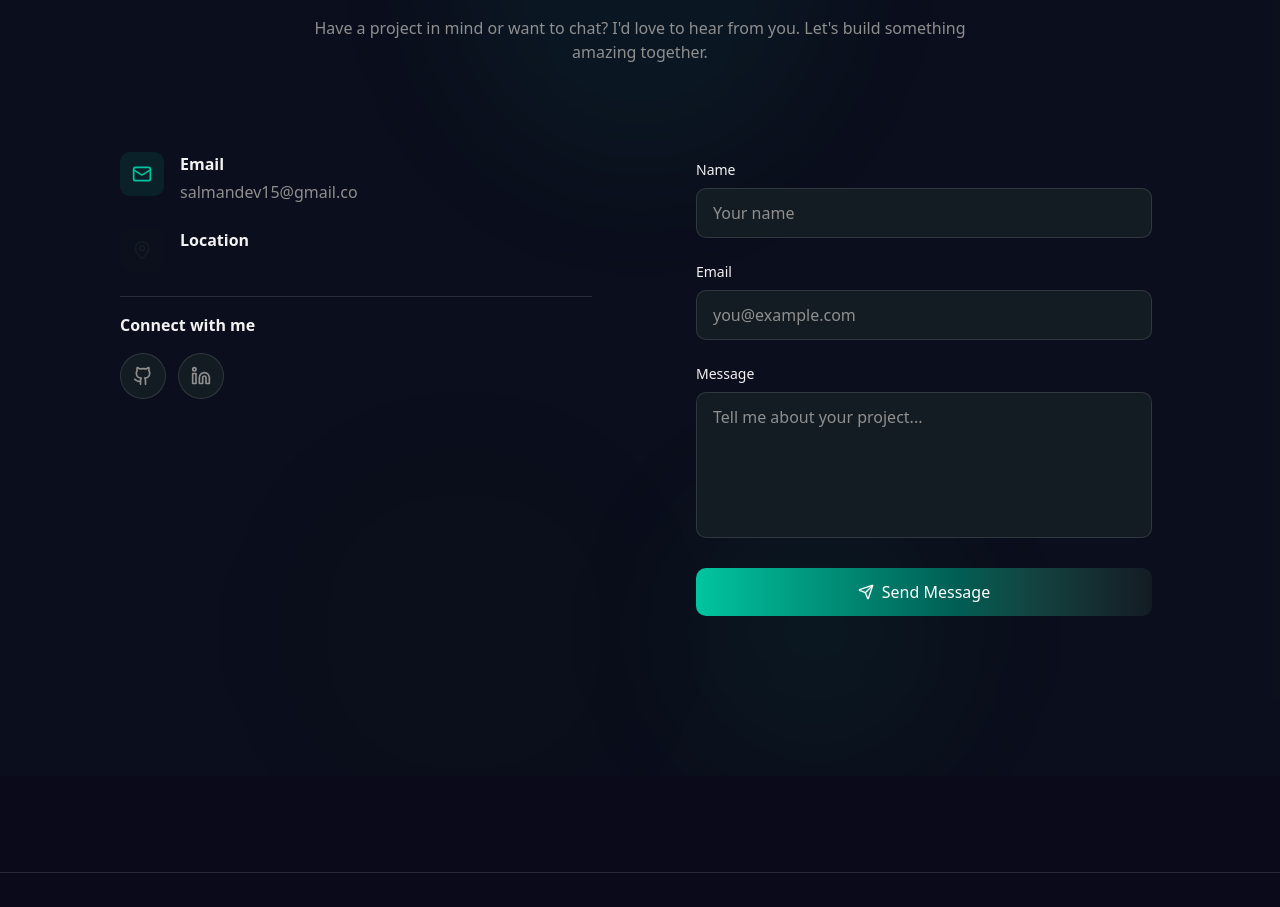
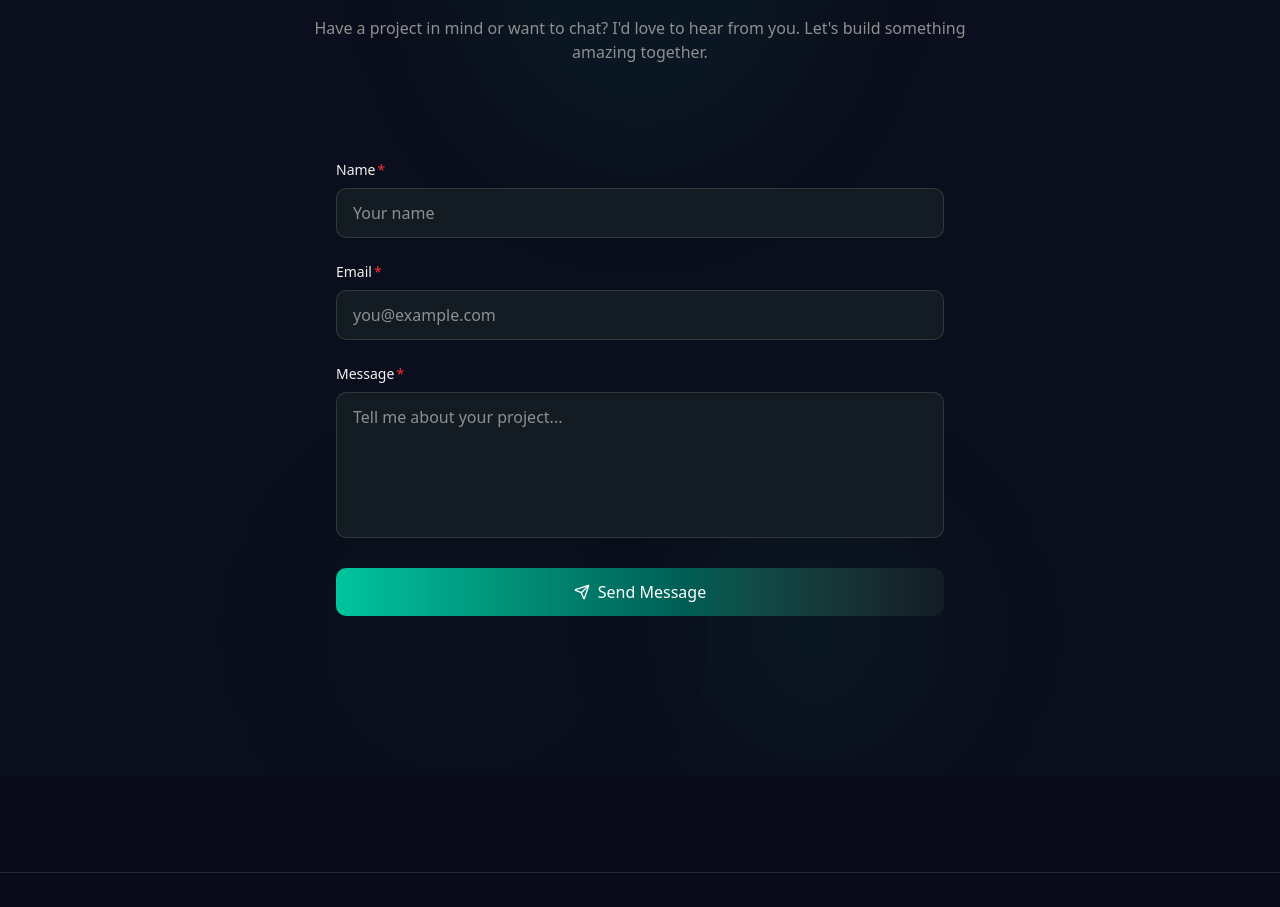
Before and after one commit to Salvero/Salvero.github.io, a Next.js app: page / in a window 1280 px wide. Shown: the part 4380-5287 px from the top of the page. Built offline with nearby package versions, Linux system fonts and the light colour scheme.

Commit message:
feat: add contact form validation with accessibility

```diff
--- a/src/components/sections/contact.tsx
+++ b/src/components/sections/contact.tsx
@@ -1,40 +1,229 @@
 "use client";
 
 import { motion, useInView } from "framer-motion";
-import { useRef, useState } from "react";
-import { Mail, MapPin, Send, Github, Linkedin } from "lucide-react";
-import { siteConfig, socialLinks } from "@/data/portfolio";
+import { useRef, useState, useCallback } from "react";
+import { Send, AlertCircle } from "lucide-react";
 import { cn } from "@/lib/utils";
 
-const socialIcons = [
-  { icon: Github, href: socialLinks.github, label: "GitHub" },
-  { icon: Linkedin, href: socialLinks.linkedin, label: "LinkedIn" },
-];
+// ============================================
+// Validation Types & Helpers
+// ============================================
+
+interface FormErrors {
+  name?: string;
+  email?: string;
+  message?: string;
+}
+
+interface FormState {
+  name: string;
+  email: string;
+  message: string;
+}
+
+/**
+ * Validates email format using RFC 5322 standard regex
+ */
+function isValidEmail(email: string): boolean {
+  const emailRegex = /^[^\s@]+@[^\s@]+\.[^\s@]+$/;
+  return emailRegex.test(email);
+}
+
+/**
+ * Validates form fields and returns error object
+ */
+function validateForm(formState: FormState): FormErrors {
+  const errors: FormErrors = {};
+
+  // Name validation
+  if (!formState.name.trim()) {
+    errors.name = "Name is required";
+  } else if (formState.name.trim().length < 2) {
+    errors.name = "Name must be at least 2 characters";
+  }
+
+  // Email validation
+  if (!formState.email.trim()) {
+    errors.email = "Email is required";
+  } else if (!isValidEmail(formState.email)) {
+    errors.email = "Please enter a valid email address";
+  }
+
+  // Message validation
+  if (!formState.message.trim()) {
+    errors.message = "Message is required";
+  } else if (formState.message.trim().length < 10) {
+    errors.message = "Message must be at least 10 characters";
+  }
+
+  return errors;
+}
+
+// ============================================
+// BEM Class Names
+// ============================================
+
+const formClasses = {
+  input: cn(
+    "w-full px-4 py-3 rounded-lg",
+    "bg-muted border border-border",
+    "focus:border-primary focus:ring-2 focus:ring-primary/20",
+    "transition-all duration-200",
+    "placeholder:text-muted-foreground"
+  ),
+  inputError: cn(
+    "w-full px-4 py-3 rounded-lg",
+    "bg-muted border-2 border-red-500",
+    "focus:border-red-500 focus:ring-2 focus:ring-red-500/20",
+    "transition-all duration-200",
+    "placeholder:text-muted-foreground"
+  ),
+  errorMessage: cn(
+    "flex items-center gap-1.5 mt-1.5",
+    "text-sm text-red-500"
+  ),
+  label: "block text-sm font-medium mb-2",
+  labelRequired: "text-red-500 ml-0.5",
+};
+
+// ============================================
+// Contact Component
+// ============================================
 
 export function Contact() {
   const ref = useRef(null);
   const isInView = useInView(ref, { once: true, margin: "-100px" });
-  const [formState, setFormState] = useState({
+
+  // Form state
+  const [formState, setFormState] = useState<FormState>({
     name: "",
     email: "",
     message: "",
   });
+
+  // Error state
+  const [errors, setErrors] = useState<FormErrors>({});
+  const [touched, setTouched] = useState<Record<string, boolean>>({});
+
+  // Submission state
   const [isSubmitting, setIsSubmitting] = useState(false);
   const [submitStatus, setSubmitStatus] = useState<"idle" | "success" | "error">("idle");
+  const [submitError, setSubmitError] = useState<string | null>(null);
 
+  /**
+   * Handle field change
+   */
+  const handleChange = useCallback((field: keyof FormState, value: string) => {
+    setFormState((prev) => ({ ...prev, [field]: value }));
+
+    // Clear error when user starts typing
+    if (errors[field]) {
+      setErrors((prev) => ({ ...prev, [field]: undefined }));
+    }
+  }, [errors]);
+
+  /**
+   * Handle field blur - validate on blur
+   */
+  const handleBlur = useCallback((field: keyof FormState) => {
+    setTouched((prev) => ({ ...prev, [field]: true }));
+
+    // Validate single field
+    const fieldErrors = validateForm(formState);
+    if (fieldErrors[field]) {
+      setErrors((prev) => ({ ...prev, [field]: fieldErrors[field] }));
+    }
+  }, [formState]);
+
+  /**
+   * Handle form submission with validation and error handling
+   */
   const handleSubmit = async (e: React.FormEvent) => {
     e.preventDefault();
+    setSubmitError(null);
+
+    // Mark all fields as touched
+    setTouched({ name: true, email: true, message: true });
+
+    // Validate all fields
+    const validationErrors = validateForm(formState);
+    setErrors(validationErrors);
+
+    // If there are errors, don't submit
+    if (Object.keys(validationErrors).length > 0) {
+      return;
+    }
+
     setIsSubmitting(true);
 
-    // Simulate form submission - replace with actual form handler
-    await new Promise((resolve) => setTimeout(resolve, 1000));
+    try {
+      // Simulate API call - replace with actual form handler
+      await new Promise((resolve, reject) => {
+        setTimeout(() => {
+          // Simulate 90% success rate for demo
+          if (Math.random() > 0.1) {
+            resolve(true);
+          } else {
+            reject(new Error("Network error"));
+          }
+        }, 1500);
+      });
 
-    setIsSubmitting(false);
-    setSubmitStatus("success");
-    setFormState({ name: "", email: "", message: "" });
+      // Success
+      setSubmitStatus("success");
+      setFormState({ name: "", email: "", message: "" });
+      setTouched({});
+      setErrors({});
 
-    // Reset status after 3 seconds
-    setTimeout(() => setSubmitStatus("idle"), 3000);
+      // Reset status after 5 seconds
+      setTimeout(() => setSubmitStatus("idle"), 5000);
+
+    } catch (error) {
+      // Error handling with structured logging
+      console.error(JSON.stringify({
+        level: "error",
+        message: "Contact form submission failed",
+        timestamp: new Date().toISOString(),
+        context: {
+          error: error instanceof Error ? error.message : "Unknown error",
+          formData: { name: formState.name, email: formState.email },
+        },
+      }));
+
+      setSubmitStatus("error");
+      setSubmitError(
+        error instanceof Error
+          ? error.message
+          : "Something went wrong. Please try again."
+      );
+
+      // Reset error status after 5 seconds
+      setTimeout(() => {
+        setSubmitStatus("idle");
+        setSubmitError(null);
+      }, 5000);
+
+    } finally {
+      setIsSubmitting(false);
+    }
+  };
+
+  /**
+   * Render error message with accessibility
+   */
+  const renderError = (field: keyof FormErrors) => {
+    if (!errors[field] || !touched[field]) return null;
+
+    return (
+      <p
+        id={`${field}-error`}
+        role="alert"
+        className={formClasses.errorMessage}
+      >
+        <AlertCircle size={14} />
+        {errors[field]}
+      </p>
+    );
   };
 
   return (
@@ -42,9 +231,10 @@ export function Contact() {
       id="contact"
       ref={ref}
       className="py-24 sm:py-32 bg-muted/30 relative overflow-hidden"
+      aria-labelledby="contact-title"
     >
       {/* Background decoration */}
-      <div className="absolute inset-0 pointer-events-none">
+      <div className="absolute inset-0 pointer-events-none" aria-hidden="true">
         <div className="absolute top-0 left-1/2 w-96 h-96 bg-primary/5 rounded-full blur-3xl -translate-x-1/2" />
         <div className="absolute bottom-0 left-1/4 w-72 h-72 bg-secondary/5 rounded-full blur-3xl" />
         <div className="absolute bottom-0 right-1/4 w-72 h-72 bg-accent/5 rounded-full blur-3xl" />
@@ -58,7 +248,10 @@ export function Contact() {
           transition={{ duration: 0.5 }}
           className="text-center mb-16"
         >
-          <h2 className="text-sm font-semibold text-primary uppercase tracking-widest mb-3">
+          <h2
+            id="contact-title"
+            className="text-sm font-semibold text-primary uppercase tracking-widest mb-3"
+          >
             Contact
           </h2>
           <p className="text-3xl sm:text-4xl md:text-5xl font-bold">
@@ -71,169 +264,93 @@ export function Contact() {
           </p>
         </motion.div>
 
-        <div className="grid lg:grid-cols-2 gap-12">
-          {/* Contact Info */}
-          <motion.div
-            initial={{ opacity: 0, x: -50 }}
-            animate={isInView ? { opacity: 1, x: 0 } : {}}
-            transition={{ duration: 0.5, delay: 0.2 }}
-            className="space-y-8"
-          >
-            <div className="gradient-border p-6">
-              <div className="relative z-10 space-y-6">
-                {/* Email */}
-                <div className="flex items-start gap-4">
-                  <div className="p-3 rounded-lg bg-primary/10 text-primary">
-                    <Mail className="w-5 h-5" />
-                  </div>
-                  <div>
-                    <h3 className="font-semibold mb-1">Email</h3>
-                    <a
-                      href={`mailto:${siteConfig.email}`}
-                      className="text-muted-foreground hover:text-primary transition-colors"
-                    >
-                      {siteConfig.email}
-                    </a>
-                  </div>
-                </div>
-
-                {/* Location */}
-                <div className="flex items-start gap-4">
-                  <div className="p-3 rounded-lg bg-secondary/10 text-secondary">
-                    <MapPin className="w-5 h-5" />
-                  </div>
-                  <div>
-                    <h3 className="font-semibold mb-1">Location</h3>
-                    <p className="text-muted-foreground">{siteConfig.location}</p>
-                  </div>
-                </div>
-
-                {/* Social Links */}
-                <div className="pt-4 border-t border-border">
-                  <h3 className="font-semibold mb-4">Connect with me</h3>
-                  <div className="flex gap-3">
-                    {socialIcons.map(({ icon: Icon, href, label }) => (
-                      <motion.a
-                        key={label}
-                        href={href}
-                        target="_blank"
-                        rel="noopener noreferrer"
-                        whileHover={{ scale: 1.1, y: -2 }}
-                        whileTap={{ scale: 0.9 }}
-                        className={cn(
-                          "p-3 rounded-full",
-                          "bg-muted hover:bg-primary/10",
-                          "text-muted-foreground hover:text-primary",
-                          "border border-border hover:border-primary/50",
-                          "transition-all duration-300"
-                        )}
-                        aria-label={label}
-                      >
-                        <Icon className="w-5 h-5" />
-                      </motion.a>
-                    ))}
-                  </div>
-                </div>
-              </div>
-            </div>
-
-          </motion.div>
-
+        <div className="max-w-2xl mx-auto">
           {/* Contact Form */}
           <motion.div
-            initial={{ opacity: 0, x: 50 }}
-            animate={isInView ? { opacity: 1, x: 0 } : {}}
-            transition={{ duration: 0.5, delay: 0.3 }}
+            initial={{ opacity: 0, y: 30 }}
+            animate={isInView ? { opacity: 1, y: 0 } : {}}
+            transition={{ duration: 0.5, delay: 0.2 }}
           >
             <div className="gradient-border p-6 sm:p-8">
-              <form onSubmit={handleSubmit} className="relative z-10 space-y-6">
-                {/* Name */}
+              <form
+                onSubmit={handleSubmit}
+                className="relative z-10 space-y-6"
+                noValidate
+              >
+                {/* Name Field */}
                 <div>
-                  <label
-                    htmlFor="name"
-                    className="block text-sm font-medium mb-2"
-                  >
-                    Name
+                  <label htmlFor="name" className={formClasses.label}>
+                    Name<span className={formClasses.labelRequired}>*</span>
                   </label>
                   <input
                     type="text"
                     id="name"
+                    name="name"
                     value={formState.name}
-                    onChange={(e) =>
-                      setFormState({ ...formState, name: e.target.value })
-                    }
-                    required
-                    className={cn(
-                      "w-full px-4 py-3 rounded-lg",
-                      "bg-muted border border-border",
-                      "focus:border-primary focus:ring-2 focus:ring-primary/20",
-                      "transition-all duration-200",
-                      "placeholder:text-muted-foreground"
-                    )}
+                    onChange={(e) => handleChange("name", e.target.value)}
+                    onBlur={() => handleBlur("name")}
+                    aria-required="true"
+                    aria-invalid={!!errors.name && touched.name}
+                    aria-describedby={errors.name && touched.name ? "name-error" : undefined}
+                    className={errors.name && touched.name ? formClasses.inputError : formClasses.input}
                     placeholder="Your name"
+                    autoComplete="name"
                   />
+                  {renderError("name")}
                 </div>
 
-                {/* Email */}
+                {/* Email Field */}
                 <div>
-                  <label
-                    htmlFor="email"
-                    className="block text-sm font-medium mb-2"
-                  >
-                    Email
+                  <label htmlFor="email" className={formClasses.label}>
+                    Email<span className={formClasses.labelRequired}>*</span>
                   </label>
                   <input
                     type="email"
                     id="email"
+                    name="email"
                     value={formState.email}
-                    onChange={(e) =>
-                      setFormState({ ...formState, email: e.target.value })
-                    }
-                    required
-                    className={cn(
-                      "w-full px-4 py-3 rounded-lg",
-                      "bg-muted border border-border",
-                      "focus:border-primary focus:ring-2 focus:ring-primary/20",
-                      "transition-all duration-200",
-                      "placeholder:text-muted-foreground"
-                    )}
+                    onChange={(e) => handleChange("email", e.target.value)}
+                    onBlur={() => handleBlur("email")}
+                    aria-required="true"
+                    aria-invalid={!!errors.email && touched.email}
+                    aria-describedby={errors.email && touched.email ? "email-error" : undefined}
+                    className={errors.email && touched.email ? formClasses.inputError : formClasses.input}
                     placeholder="you@example.com"
+                    autoComplete="email"
                   />
+                  {renderError("email")}
                 </div>
 
-                {/* Message */}
+                {/* Message Field */}
                 <div>
-                  <label
-                    htmlFor="message"
-                    className="block text-sm font-medium mb-2"
-                  >
-                    Message
+                  <label htmlFor="message" className={formClasses.label}>
+                    Message<span className={formClasses.labelRequired}>*</span>
                   </label>
                   <textarea
                     id="message"
+                    name="message"
                     rows={5}
                     value={formState.message}
-                    onChange={(e) =>
-                      setFormState({ ...formState, message: e.target.value })
-                    }
-                    required
+                    onChange={(e) => handleChange("message", e.target.value)}
+                    onBlur={() => handleBlur("message")}
+                    aria-required="true"
+                    aria-invalid={!!errors.message && touched.message}
+                    aria-describedby={errors.message && touched.message ? "message-error" : undefined}
                     className={cn(
-                      "w-full px-4 py-3 rounded-lg resize-none",
-                      "bg-muted border border-border",
-                      "focus:border-primary focus:ring-2 focus:ring-primary/20",
-                      "transition-all duration-200",
-                      "placeholder:text-muted-foreground"
+                      errors.message && touched.message ? formClasses.inputError : formClasses.input,
+                      "resize-none"
                     )}
                     placeholder="Tell me about your project..."
                   />
+                  {renderError("message")}
                 </div>
 
                 {/* Submit Button */}
                 <motion.button
                   type="submit"
                   disabled={isSubmitting}
-                  whileHover={{ scale: 1.02 }}
-                  whileTap={{ scale: 0.98 }}
+                  whileHover={{ scale: isSubmitting ? 1 : 1.02 }}
+                  whileTap={{ scale: isSubmitting ? 1 : 0.98 }}
                   className={cn(
                     "w-full flex items-center justify-center gap-2 px-6 py-3 rounded-lg",
                     "bg-gradient-to-r from-primary to-secondary",
@@ -242,6 +359,7 @@ export function Contact() {
                     "disabled:opacity-50 disabled:cursor-not-allowed",
                     "transition-all duration-300"
                   )}
+                  aria-busy={isSubmitting}
                 >
                   {isSubmitting ? (
                     <>
@@ -249,6 +367,7 @@ export function Contact() {
                         className="animate-spin w-4 h-4"
                         viewBox="0 0 24 24"
                         fill="none"
+                        aria-hidden="true"
                       >
                         <circle
                           className="opacity-25"
@@ -268,30 +387,40 @@ export function Contact() {
                     </>
                   ) : (
                     <>
-                      <Send className="w-4 h-4" />
+                      <Send className="w-4 h-4" aria-hidden="true" />
                       Send Message
                     </>
                   )}
                 </motion.button>
 
-                {/* Status message */}
+                {/* Success Message */}
                 {submitStatus === "success" && (
-                  <motion.p
+                  <motion.div
                     initial={{ opacity: 0, y: 10 }}
                     animate={{ opacity: 1, y: 0 }}
-                    className="text-center text-green-500 text-sm"
+                    className="p-4 rounded-lg bg-green-500/10 border border-green-500/30"
+                    role="status"
+                    aria-live="polite"
                   >
-                    Message sent successfully! I'll get back to you soon.
-                  </motion.p>
+                    <p className="text-center text-green-500 text-sm font-medium">
+                      ✓ Message sent successfully! I'll get back to you soon.
+                    </p>
+                  </motion.div>
                 )}
-                {submitStatus === "error" && (
-                  <motion.p
+
+                {/* Error Message */}
+                {submitStatus === "error" && submitError && (
+                  <motion.div
                     initial={{ opacity: 0, y: 10 }}
                     animate={{ opacity: 1, y: 0 }}
-                    className="text-center text-red-500 text-sm"
+                    className="p-4 rounded-lg bg-red-500/10 border border-red-500/30"
+                    role="alert"
+                    aria-live="assertive"
                   >
-                    Something went wrong. Please try again.
-                  </motion.p>
+                    <p className="text-center text-red-500 text-sm font-medium">
+                      ✗ {submitError}
+                    </p>
+                  </motion.div>
                 )}
               </form>
             </div>
```
